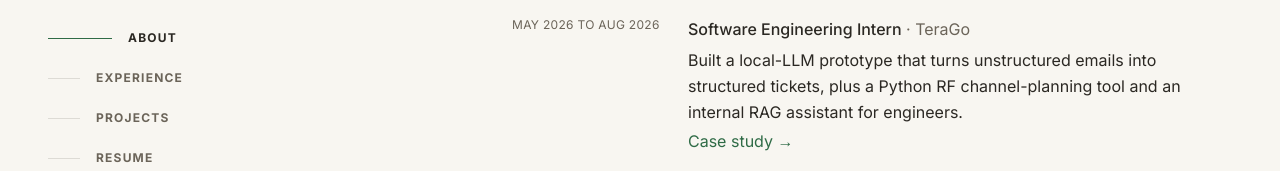
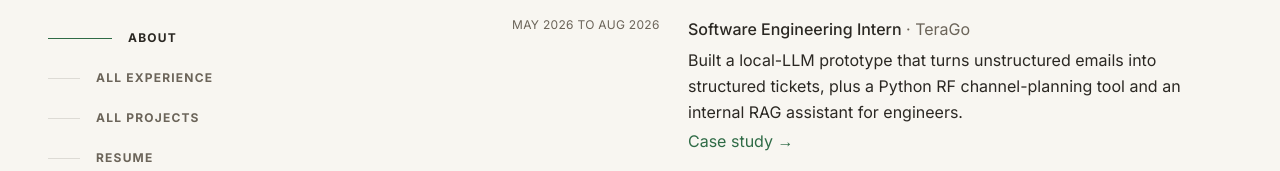
Before and after one commit to HasNate618/portfolio-v3, a Next.js app: page / in a window 1280 px wide. Shown: the part 391-562 px from the top of the page. Built offline with nearby package versions, Linux system fonts and the light colour scheme.

Commit message:
nav: label experience and projects as 'all'

```diff
--- a/src/components/SiteHeader.tsx
+++ b/src/components/SiteHeader.tsx
@@ -19,8 +19,8 @@ import { site } from "@/data/site";
  */
 export const NAV_LINKS = [
   { href: "/", label: "About" },
-  { href: "/experience", label: "Experience" },
-  { href: "/projects", label: "Projects" },
+  { href: "/experience", label: "All experience" },
+  { href: "/projects", label: "All projects" },
   { href: "/resume", label: "Resume" },
 ] as const;
 
```
